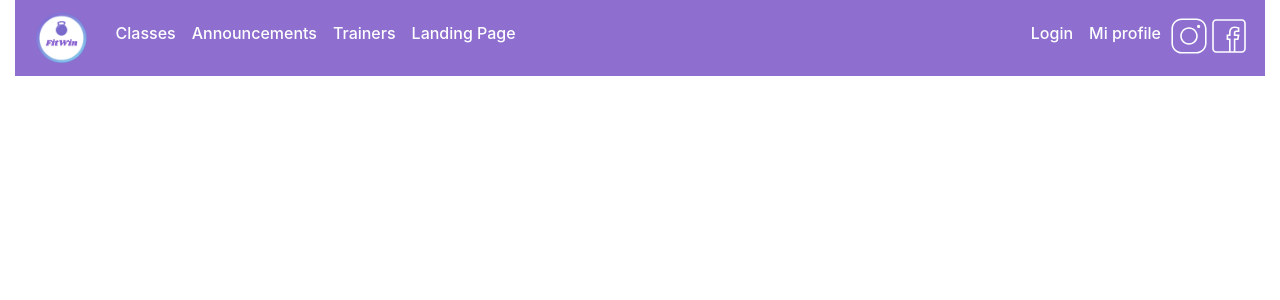
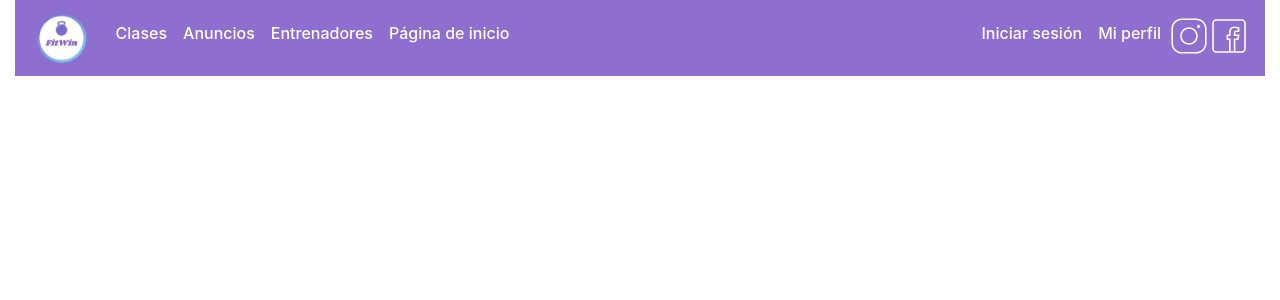
Before and after one commit to ISPP23-G11/FitWin, a Django app: template FitWin/templates/menu.html in a window 1280 px wide. Shown: the top 300 px of the page. Run offline with Django 4.2, Linux system fonts and the light colour scheme; the template is opened without the code that fills it, so the values that code supplies are empty.

Commit message:
(feat): updated menu
Updated english to spanish in menu

```diff
--- a/FitWin/landingPage/urls.py
+++ b/FitWin/landingPage/urls.py
@@ -3,4 +3,5 @@ from . import views
 
 urlpatterns = [
     path('landingPage/', views.home, name='home'),
+    path('menu/', views.menu, name='menu'),
 ]
--- a/FitWin/templates/menu.html
+++ b/FitWin/templates/menu.html
@@ -43,16 +43,16 @@
             <div class="collapse navbar-collapse" id="navbarSupportedContent">
                 <ul class="navbar-nav mr-auto">
                     <li class="nav-item active ">
-                        <a class="nav-link text-white h6" href="#">Classes <span class="sr-only">(current)</span></a>
+                        <a class="nav-link text-white h6" href="#">Clases <span class="sr-only">(current)</span></a>
                     </li>
                     <li class="nav-item active">
-                        <a class="nav-link text-white h6" href="#">Announcements <span class="sr-only">(current)</span></a>
+                        <a class="nav-link text-white h6" href="#">Anuncios <span class="sr-only"></span></a>
                     </li>
                     <li class="nav-item">
-                        <a class="nav-link text-white h6" href="#">Trainers</a>
+                        <a class="nav-link text-white h6" href="#">Entrenadores</a>
                     </li>
                     <li class="nav-item">
-                        <a class="nav-link text-white h6" href="#">Landing Page</a>
+                        <a class="nav-link text-white h6" href="#">Página de inicio</a>
                     </li>
 
 
@@ -60,10 +60,10 @@
                 <div class="collapse navbar-collapse justify-content-end" id="navbarSupportedContent">
                     <ul class="navbar-nav ">
                         <li class="nav-item ">
-                            <a class="nav-link text-white h6" href="#">Login</a>
+                            <a class="nav-link text-white h6" href="#">Iniciar sesión</a>
                         </li>
                         <li class="nav-item ">
-                            <a class="nav-link text-white h6" href="#">Mi profile</a>
+                            <a class="nav-link text-white h6" href="#">Mi perfil</a>
                         </li>
                         <li>
                             <img alt="..." class="d-block w-100" src="../static/img/instagram.svg" width="40" height="40">
```
